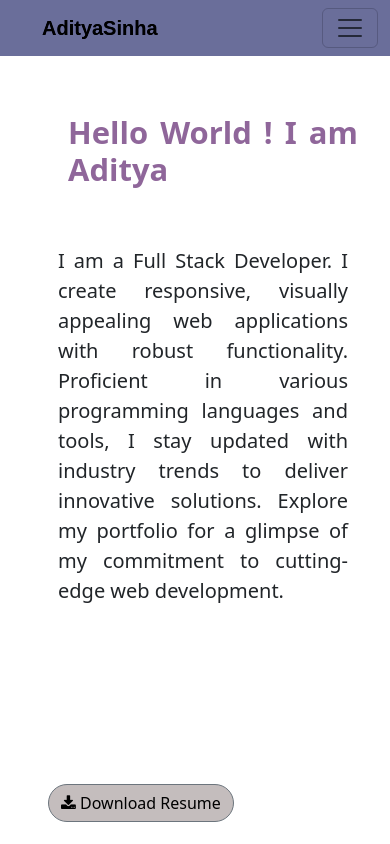
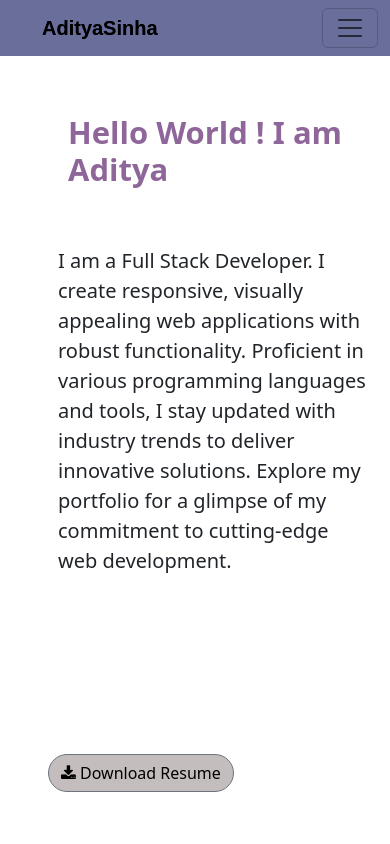
Before and after one commit to AdityaSinha2305/AdityaSinha2305.github.io, a plain HTML site: page index.html in a window 390 px wide. Shown: the top 844 px of the page. Drawn offline with nearby package versions, Linux system fonts and the light colour scheme.

Commit message:
new commit

```diff
--- a/index.html
+++ b/index.html
@@ -82,8 +82,8 @@
             <div class="row">
                 <div class="col-lg-6 col-md-6 col-sm-12 pt-4 ps-5">
                     <br/>
-                    <h1 class="display-5 fw-semibold head-color head-summary">Hello World ! I am Aditya</h1>
-                    <p class="lead fw-normal py-5 p-summary">I am a Full Stack Developer. I create responsive, visually appealing web applications with robust functionality. Proficient in various programming languages and tools, I stay updated with industry trends to deliver innovative solutions. Explore my portfolio for a glimpse of my commitment to cutting-edge web development.</p>
+                    <h1 class="display-5 fw-semibold head-color head_summary">Hello World ! I am Aditya </h1>
+                    <p class="lead fw-normal py-5 summary">I am a Full Stack Developer. I create responsive, visually appealing web applications with robust functionality. Proficient in various programming languages and tools, I stay updated with industry trends to deliver innovative solutions. Explore my portfolio for a glimpse of my commitment to cutting-edge web development.</p>
                     <br/>
                     <br/>
 
--- a/styles/style.css
+++ b/styles/style.css
@@ -149,6 +149,15 @@
 }
 
 
+.head_summary{
+    text-align: justify;
+}
+
+.summary{
+    text-align: justify;
+}
+
+
   /* If screen size is 800px wide, or less, set the image padding and margin to 150px and 50px */
   @media screen and (max-width: 800px) {
     .developer {
@@ -157,34 +166,21 @@
         margin-top: 48px;
         margin-bottom: 48px;
     }
+    .summary{
+        margin-right: 30px;
+        margin-left: 10px;
+        padding-top: 80px;
+        text-align: left;
+        }
+
+        .head_summary{
+            /* padding-right: 10px; */
+            margin: 10px 20px;
+            text-align: left;
+        }
+
   }
 
-
-
-.head-summary{
-    text-align: justify;
-}
-
-.p-summary{
-    text-align: justify;
-}
-
-
-@media screen and (max-width:800px) {
-    p.p-summary{
-    margin-right: 30px;
-    margin-left: 10px;
-    padding-top: 10px;
-
-    }
-
-    .head-summary{
-        /* padding-right: 10px; */
-        margin: 10px 20px;
-        /* text-align: justify; */
-    }
-
-}
 
 
 
```
